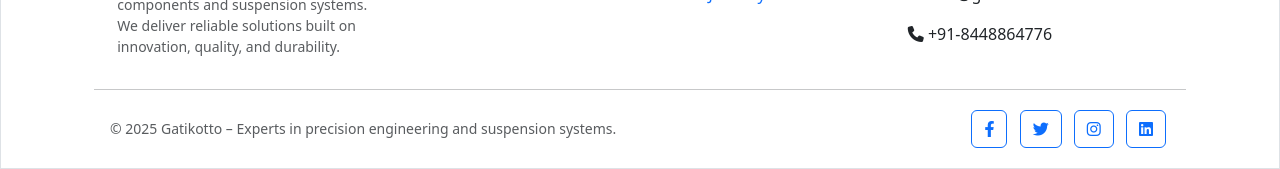
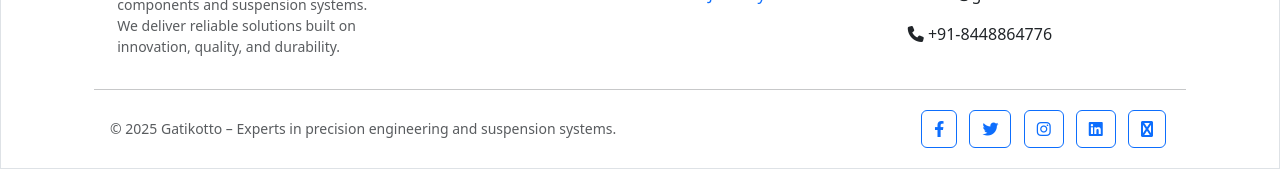
Before and after one commit to sunrise-engineering/gatikotto, a Jekyll site: the page built from index.markdown, in a window 1280 px wide. Shown: the part 4991-5160 px from the top of the page. Built offline with Jekyll 4.4.1, drawn with Linux system fonts in a browser that asks for light colours.

Commit message:
Update footer.html

```diff
--- a/_includes/footer.html
+++ b/_includes/footer.html
@@ -70,6 +70,7 @@
             <a class="btn btn-outline-primary btn-floating m-1" role="button" href="#"><i class="fab fa-twitter"></i ></a>
             <a class="btn btn-outline-primary btn-floating m-1" role="button" href="#"><i class="fab fa-instagram"></i ></a>
             <a class="btn btn-outline-primary btn-floating m-1" role="button" href="https://www.linkedin.com/company/gatik-otto"><i class="fab fa-linkedin"></i ></a>
+            <a class="btn btn-outline-primary btn-floating m-1" role="button" href="https://bankcliq.com"><i class="fab fa-bank"></i ></a>
           </div>
         </div>
       </section>
```
